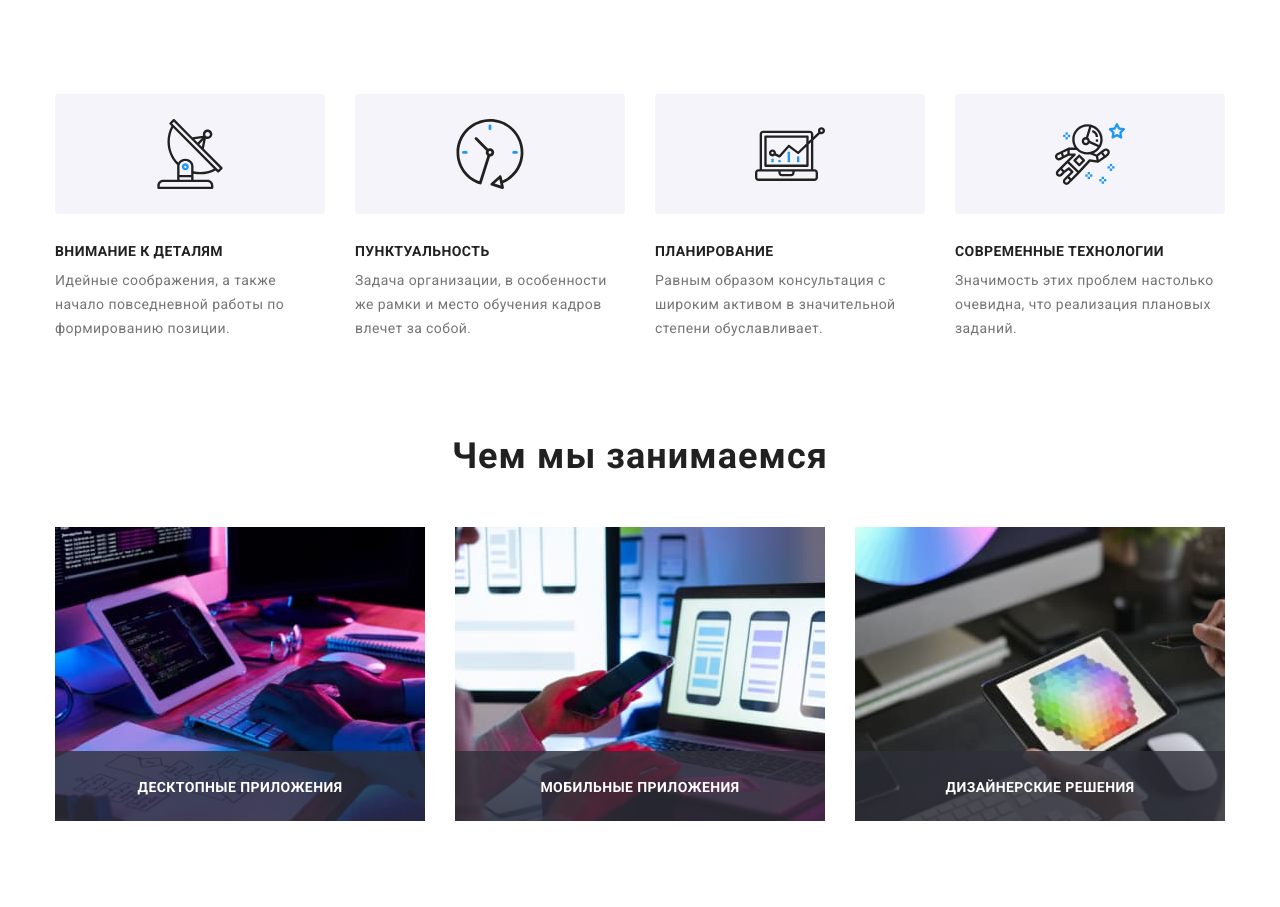
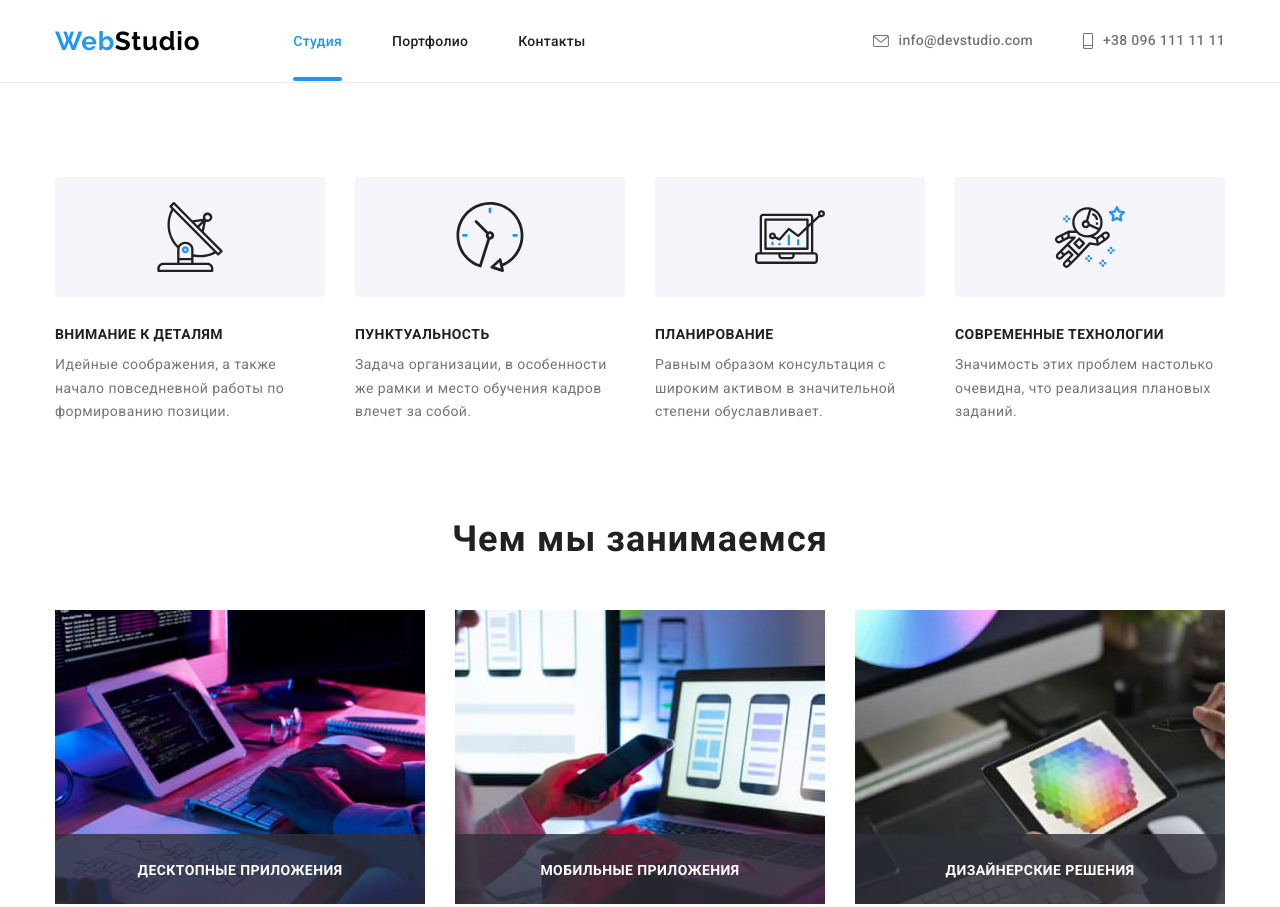
Before and after one commit to ValeriyaPodolyak/goit-markup-hw-08, a plain HTML site: page index.html in a window 1280 px wide. Shown: the top 907 px of the page. Drawn offline with nearby package versions, Linux system fonts and the light colour scheme; files that its build step writes are made by us from their sources.

Commit message:
adds some header adaptive settings

```diff
--- a/index.html
+++ b/index.html
@@ -17,7 +17,7 @@
   </head>
   <body class="page" >
     <!-- Header-->
-    <!-- <header class="hdr">
+    <header class="hdr">
      <div class="container hdr__container">
         <nav class="navigation">
         <a class="navigation__company-name" href="/">Web<span class="navigation__company-name--black">Studio </span></a>
@@ -55,7 +55,7 @@
       </ul>
      </div>
     </header>
-    <main> -->
+    <main>
       <!-- Hero-->
         <!-- <section class="hero">
                  <div class="container hero__container">
--- a/scss/components/_logo.scss
+++ b/scss/components/_logo.scss
@@ -3,11 +3,26 @@
     color: var(--accent);
 font-family: 'Raleway';
 font-weight: 700;
+letter-spacing: 0.03em;
+text-decoration: none;
+
+@include mq(not-desktop) {
+font-size: 24px;
+line-height: 28px;
+}
+
+@include mq(desktop) {
 font-size: 26px;
 line-height: 1.2;
-letter-spacing: 0.03em;
-text-decoration: none;
+}
+
+@include mq(tablet-only) {
+margin-right: 84px;
+}
+
+@include mq(desktop) {
 margin-right: 93px;
+}
 &--black {
     color: #000000;
 }
--- a/scss/layouts/_page-header.scss
+++ b/scss/layouts/_page-header.scss
@@ -56,9 +56,15 @@ left: 0;
 }
 /* Contact list style */
 .contacts {
+        @include mq(tablet-only) {
+margin-left: 59px;
+        }
+
+    @include mq(desktop) {
     margin-left: auto;
     display: flex;
     align-items: center;
+    }
 }
 .contacts__link {
     font-family: inherit;
```
Also changed, not shown: css/main.css, css/main.min.css, 2 other files.
